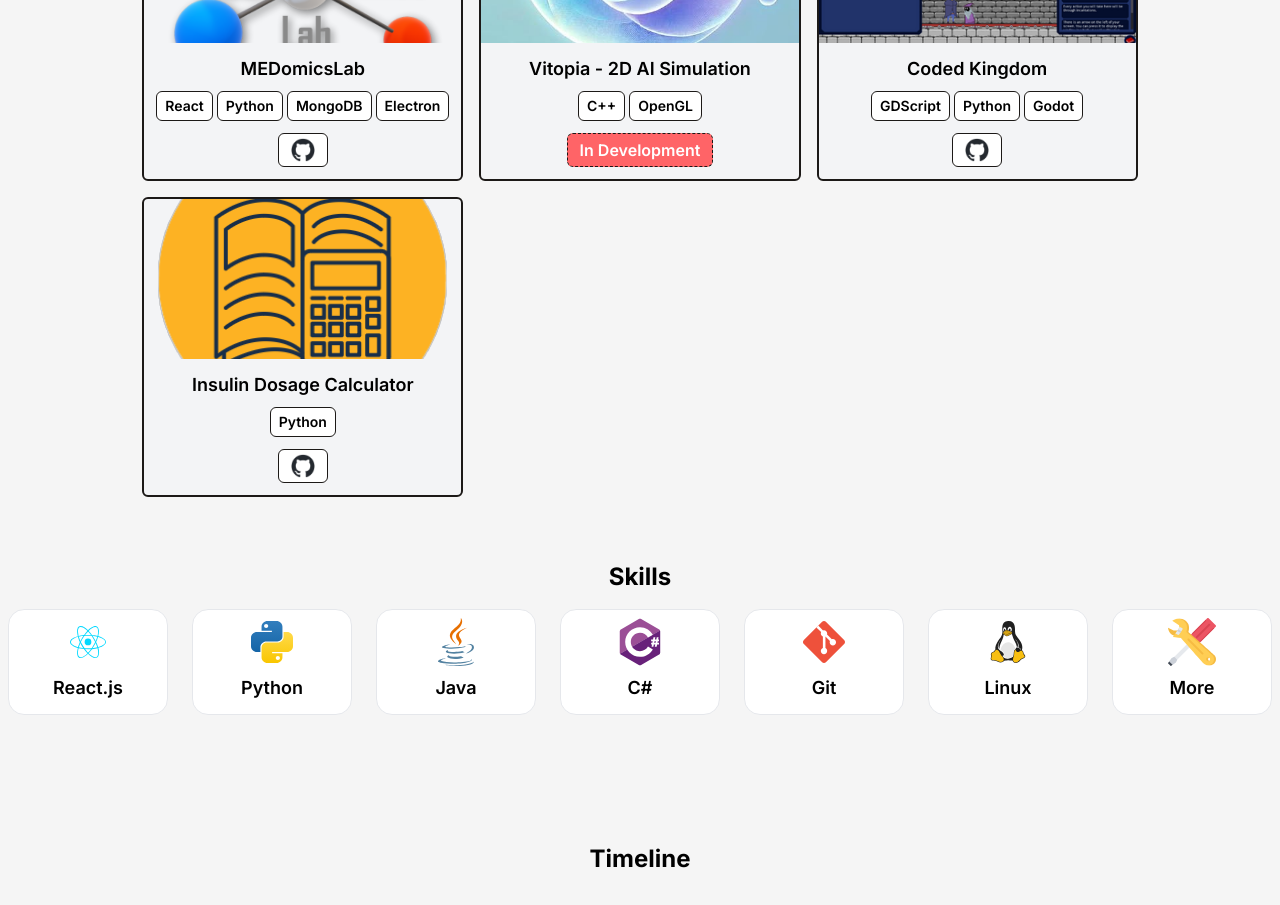
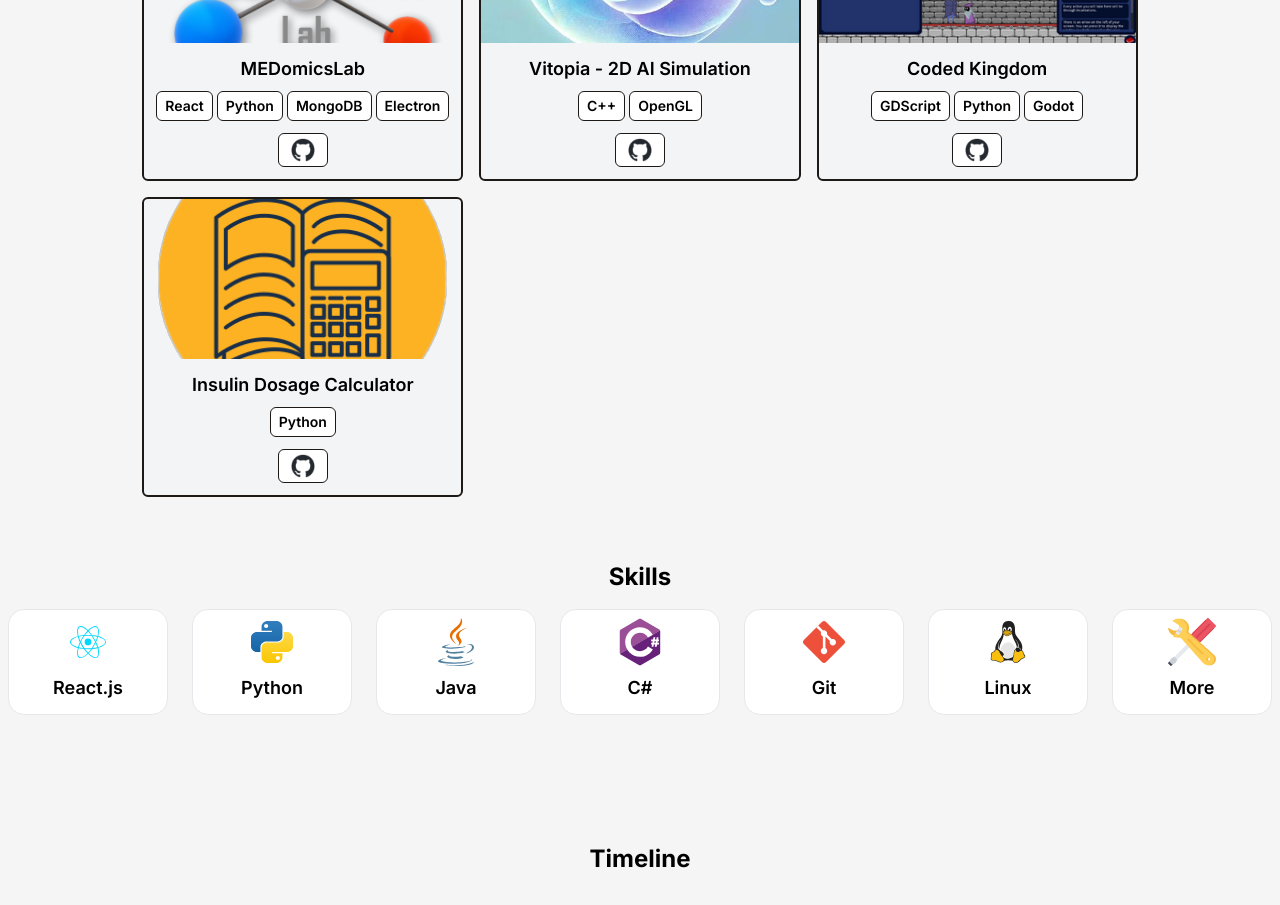
Before and after one commit to CharlesOIpperciel/PortfolioReact, a React (Vite) app: page / in a window 1280 px wide. Shown: the part 880-1785 px from the top of the page. Built offline with nearby package versions, Linux system fonts and the light colour scheme.

Commit message:
vitopia done

```diff
--- a/src/data/portfolio.js
+++ b/src/data/portfolio.js
@@ -9,7 +9,7 @@ export default [
         title: "Vitopia - 2D AI Simulation",
         imgUrl: "assets/VitopiaLogo.jpg",
         stack: ["C++", "OpenGL"],
-        link: "In development",
+        link: "https://github.com/CharlesOIpperciel/Vitopia",
     },
     {
         title: "Coded Kingdom",
```
